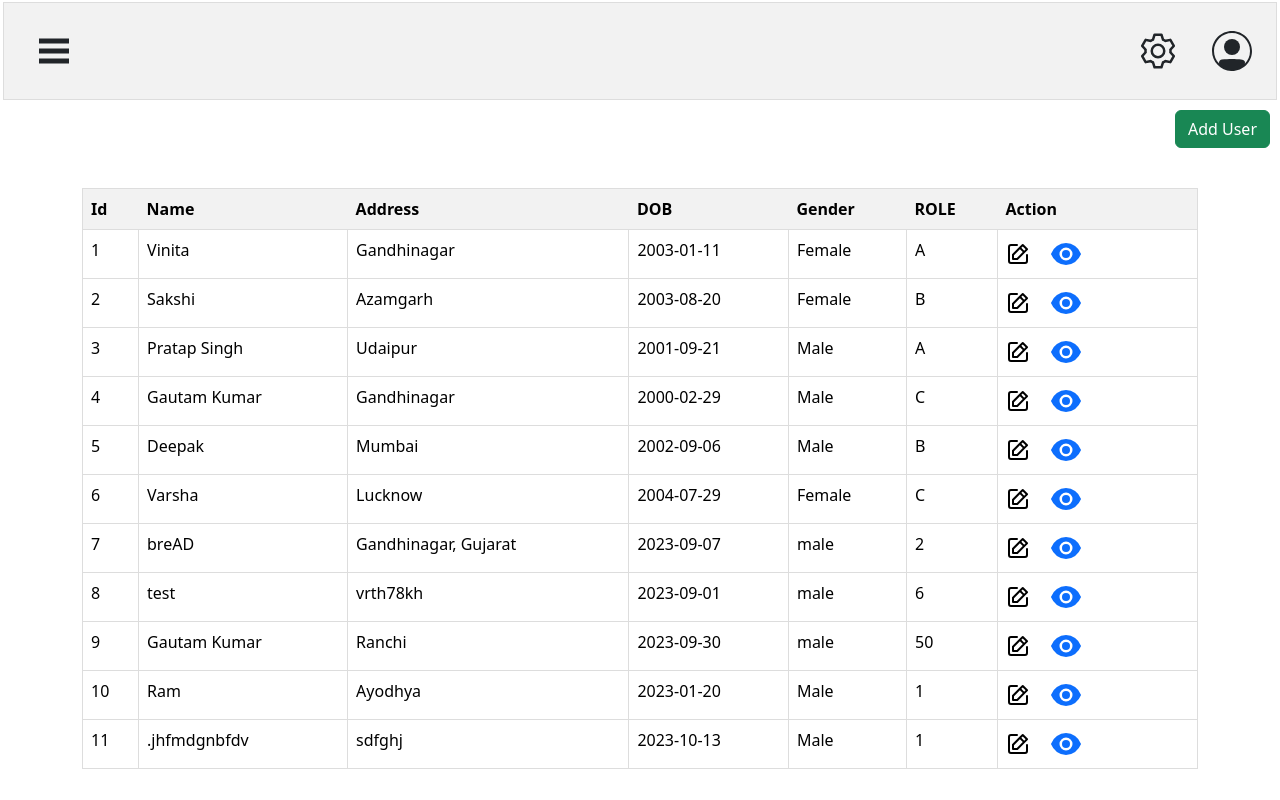
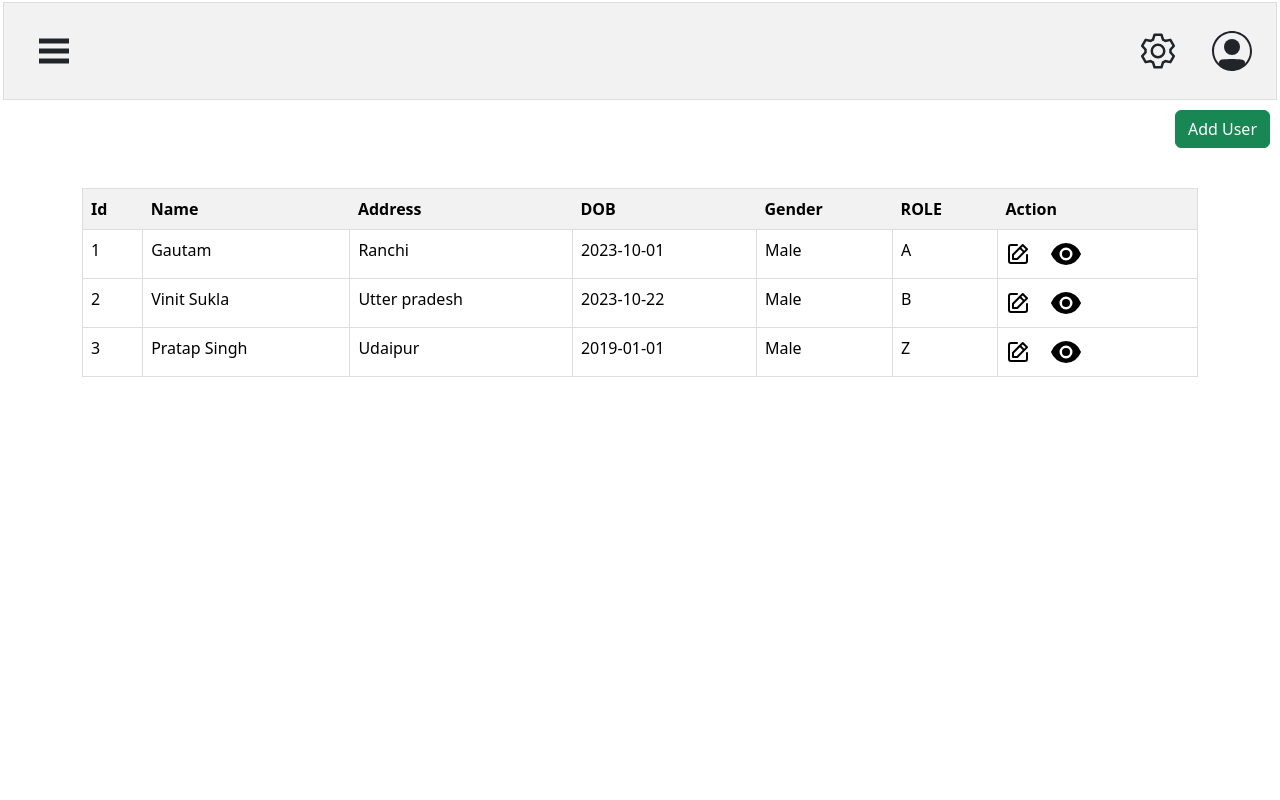
Before and after one commit to vinit1argu/Test, an Angular app in the folder frontend/: page / in a window 1280 px wide. Shown: the top 800 px of the page. Built offline with nearby package versions, Linux system fonts and the light colour scheme; data requests are answered from the project's data file.

Commit message:
done all the required changes in update-form

```diff
--- a/frontend/db.json
+++ b/frontend/db.json
@@ -1,92 +1,28 @@
 {
   "people": [
     {
+      "name": "Gautam ",
+      "address": "Ranchi",
+      "role": "A",
+      "gender": "Male",
       "id": 1,
-      "name": "Vinita",
-      "address": "Gandhinagar",
-      "dob": "2003-01-11",
-      "gender": "Female",
-      "role": "A"
+      "dob": "2023-10-01"
     },
     {
-      "id": 2,
-      "name": "Sakshi",
-      "address": "Azamgarh",
-      "dob": "2003-08-20",
-      "gender": "Female",
-      "role": "B"
+      "name": "Vinit Sukla",
+      "address": "Utter pradesh",
+      "dob": "2023-10-22",
+      "role": "B",
+      "gender": "Male",
+      "id": 2
     },
     {
-      "id": 3,
       "name": "Pratap Singh",
       "address": "Udaipur",
-      "dob": "2001-09-21",
+      "dob": "2019-01-01",
+      "role": "Z",
       "gender": "Male",
-      "role": "A"
-    },
-    {
-      "id": 4,
-      "name": "Gautam Kumar",
-      "address": "Gandhinagar",
-      "dob": "2000-02-29",
-      "gender": "Male",
-      "role": "C"
-    },
-    {
-      "id": 5,
-      "name": "Deepak",
-      "address": "Mumbai",
-      "dob": "2002-09-06",
-      "gender": "Male",
-      "role": "B"
-    },
-    {
-      "id": 6,
-      "name": "Varsha",
-      "address": "Lucknow",
-      "dob": "2004-07-29",
-      "gender": "Female",
-      "role": "C"
-    },
-    {
-      "name": "breAD",
-      "address": "Gandhinagar, Gujarat",
-      "dob": "2023-09-07",
-      "role": 2,
-      "gender": "male",
-      "id": 7
-    },
-    {
-      "name": "test",
-      "address": "vrth78kh",
-      "dob": "2023-09-01",
-      "role": 6,
-      "gender": "male",
-      "id": 8
-    },
-    {
-      "name": "Gautam Kumar",
-      "address": "Ranchi ",
-      "dob": "2023-09-30",
-      "role": 50,
-      "gender": "male",
-      "id": 9
-    },
-    {
-      "name": "Ram",
-      "address": "Ayodhya",
-      "dob": "2023-01-20",
-      "role": 1,
-      "gender": "Male",
-      "id": 10
-    },
-    {
-      "name": ".jhfmdgnbfdv",
-      "address": "sdfghj",
-      "dob": "2023-10-13",
-      "role": 1,
-      "gender": "Male",
-      "id": 11
+      "id": 3
     }
   ]
 }
--- a/frontend/src/app/app-routing.module.ts
+++ b/frontend/src/app/app-routing.module.ts
@@ -7,7 +7,7 @@ import { UserFormComponent } from './user-form/user-form.component';
 
 const routes: Routes = [
   {path:'',component:HomeComponent},
-  {path:'edit' ,component:EditComponent},
+  {path:'edit/:id' ,component:EditComponent},
   {path:'view/:id' , component:ViewComponent},
   {path:'form', component: UserFormComponent}
 ];
--- a/frontend/src/app/component/edit/edit.component.html
+++ b/frontend/src/app/component/edit/edit.component.html
@@ -6,7 +6,7 @@
       <label for="name">Name:</label>
       <input
         type="text"
-        id="name"
+        id="name"[(ngModel)]="items.name"
         placeholder="Your name.."
         formControlName="name"
         [ngClass]="{
@@ -32,6 +32,7 @@
       <input
         type="text"
         id="address"
+        [(ngModel)]="items.address"
         placeholder="Address..."
         formControlName="address"
         [ngClass]="{
@@ -53,16 +54,17 @@
 
     <!-- Input field for DOB -->
     <div>
-      <label for="DOB">DOB:</label>
-      <input type="date" id="DOB" placeholder="DOB..." formControlName="DOB" />
+      <label for="dob">DOB:</label>
+      <input type="date" id="dob" [(ngModel)]="items.dob" placeholder="DOB..." formControlName="dob" />
     </div>
 
     <!-- Input field for Role -->
     <div>
       <label for="role">Role:</label>
       <input
-        type="number"
+        type="string"
         id="role"
+        [(ngModel)]="items.role"
         placeholder="Your Role.."
         formControlName="role"
         [ngClass]="{
@@ -91,6 +93,7 @@
             type="radio"
             [value]="gender"
             formControlName="gender"
+            [(ngModel)]="items.gender"
             [ngClass]="{
               valid: editForm.get('address')?.valid,
               invalid:
--- a/frontend/src/app/component/edit/edit.component.ts
+++ b/frontend/src/app/component/edit/edit.component.ts
@@ -1,5 +1,7 @@
 import { Component, OnInit } from '@angular/core';
 import { FormBuilder, FormGroup, Validators } from '@angular/forms';
+import { ActivatedRoute, Router } from '@angular/router';
+import { DataService } from 'src/app/data.service';
 
 @Component({
   selector: 'app-edit',
@@ -8,25 +10,41 @@ import { FormBuilder, FormGroup, Validators } from '@angular/forms';
 })
 export class EditComponent implements OnInit {
   editForm!: FormGroup;
+  items: any = {};
   genders: string[] = ['Male', 'Female', 'Other'];
 
-  constructor(private fb: FormBuilder) { }
+  constructor(private route: ActivatedRoute, private router: Router, private dataService: DataService, private fb: FormBuilder) { }
 
   ngOnInit(): void {
-    // Initializing the form variable
+    // Initializing  form variable
     this.editForm = this.fb.group({
       name: ['', Validators.required],
       address: ['', Validators.required],
-      DOB: ['', Validators.required],
+      dob: ['', Validators.required],
       role: ['', Validators.required],
       gender: ['', Validators.required],
     });
+
+    this.route.params.subscribe((params)=>{
+      const id = +params['id'];
+      console.log(id);
+      this.dataService.getDataForEdit(id).subscribe(result => {
+        this.items =result;
+      });
+
+    })
   }
-  onSubmit() {
-    if (this.editForm.valid) {
-      // printing the user details.
-      console.log('Form submitted:', this.editForm.value);
-      console.log(this.editForm.value.name);
+
+  onSubmit(){
+    if(this.editForm.valid){
+      const userData = this.editForm.value;
+      console.log(userData);
+
+      // navigating to home page
+      this.dataService.updateData(userData,this.items.id)
+        .subscribe(res => {
+        this.router.navigate(['/']);
+        })
     }
   }
 }
--- a/frontend/src/app/component/home/home.component.html
+++ b/frontend/src/app/component/home/home.component.html
@@ -27,20 +27,22 @@
         <td>{{ person.gender }}</td>
         <td>{{ person.role }}</td>
         <td>
-          <svg xmlns="http://www.w3.org/2000/svg" width="24" height="24" viewBox="0 0 24 24" routerLink="edit"
+          <!-- <a [routerLink]="['/edit',person.id]"> -->
+          <svg xmlns="http://www.w3.org/2000/svg" width="24" height="24" viewBox="0 0 24 24" [routerLink]="['/edit',person.id]"
             class="action">
             <path fill="currentColor"
               d="M21 12a1 1 0 0 0-1 1v6a1 1 0 0 1-1 1H5a1 1 0 0 1-1-1V5a1 1 0 0 1 1-1h6a1 1 0 0 0 0-2H5a3 3 0 0 0-3 3v14a3 3 0 0 0 3 3h14a3 3 0 0 0 3-3v-6a1 1 0 0 0-1-1Zm-15 .76V17a1 1 0 0 0 1 1h4.24a1 1 0 0 0 .71-.29l6.92-6.93L21.71 8a1 1 0 0 0 0-1.42l-4.24-4.29a1 1 0 0 0-1.42 0l-2.82 2.83l-6.94 6.93a1 1 0 0 0-.29.71Zm10.76-8.35l2.83 2.83l-1.42 1.42l-2.83-2.83ZM8 13.17l5.93-5.93l2.83 2.83L10.83 16H8Z" />
           </svg>
-          <a [routerLink]="['/view',person.id]">
-            <svg xmlns="http://www.w3.org/2000/svg" width="32" height="32" viewBox="0 0 32 32" routerLink="view"
+        <!-- </a> -->
+          <!-- <a [routerLink]="['/view',person.id]"> -->
+            <svg xmlns="http://www.w3.org/2000/svg" width="32" height="32" viewBox="0 0 32 32" [routerLink]="['/view',person.id]"
               class="action">
               <circle cx="16" cy="16" r="4" fill="currentColor" />
               <path fill="currentColor"
                 d="M30.94 15.66A16.69 16.69 0 0 0 16 5A16.69 16.69 0 0 0 1.06 15.66a1 1 0 0 0 0 .68A16.69 16.69 0 0 0 16 27a16.69 16.69 0 0 0 14.94-10.66a1 1 0 0 0 0-.68ZM16 22.5a6.5 6.5 0 1 1 6.5-6.5a6.51 6.51 0 0 1-6.5 6.5Z" />
             </svg>
 
-          </a>
+          <!-- </a> -->
         </td>
       </tr>
     </tbody>
--- a/frontend/src/app/data.service.ts
+++ b/frontend/src/app/data.service.ts
@@ -15,15 +15,32 @@ export class DataService {
   getPosts(): Observable<any[]>{
     return this.http.get<any[]>(`${this.apiUrl}/people`);
   }
+
+  // For view the data
   getDataById(id: number): Observable<any> {
     const url = `${this.baseUrl}/${id}`;
     return this.http.get(url);
   }
-
+  // adding the user details in db
   postData(data: any) {
     return this.http.post<any>(
       this.baseUrl ,
       data
     );
   }
+
+  // Viewing the user details in update form
+  getDataForEdit(id:number):Observable<any>{
+    const url = `${this.baseUrl}/${id}`;
+    return this.http.get(url);
+  }
+
+  // Updating the user details
+  updateData(updateData: any,id: number): Observable<any>{
+    console.log(updateData);
+    const url = `${this.baseUrl}/${id}`;
+    console.log(url);
+
+    return this.http.patch(url, updateData);
+  }
 }
--- a/frontend/src/app/user-form/user-form.component.html
+++ b/frontend/src/app/user-form/user-form.component.html
@@ -61,7 +61,7 @@
     <div class="form-group">
       <label for="role">Role:</label>
       <input
-        type="number"
+        type="string"
         id="role"
         formControlName="role"
         class="form-control"
```
Also changed, not shown: frontend/src/app/component/view/view.component.ts (+0 -7 lines).
